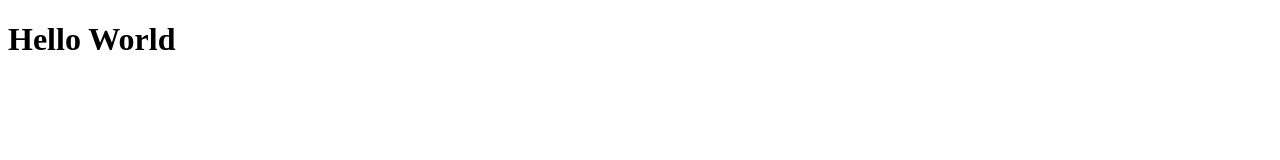
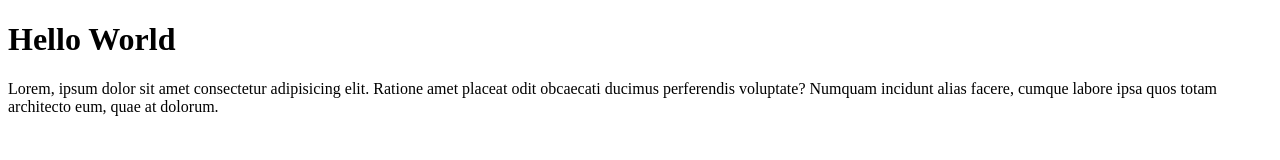
Before and after one commit to ahmdgsahd/wpu-git-test, a plain HTML site: page index.html in a window 1280 px wide. Drawn offline with Linux system fonts and the light colour scheme.

Commit message:
Menambahkan paragraph

```diff
--- a/index.html
+++ b/index.html
@@ -8,5 +8,6 @@
 </head>
 <body>
     <h1>Hello World</h1>
+    <p>Lorem, ipsum dolor sit amet consectetur adipisicing elit. Ratione amet placeat odit obcaecati ducimus perferendis voluptate? Numquam incidunt alias facere, cumque labore ipsa quos totam architecto eum, quae at dolorum.</p>
 </body>
 </html>
```
